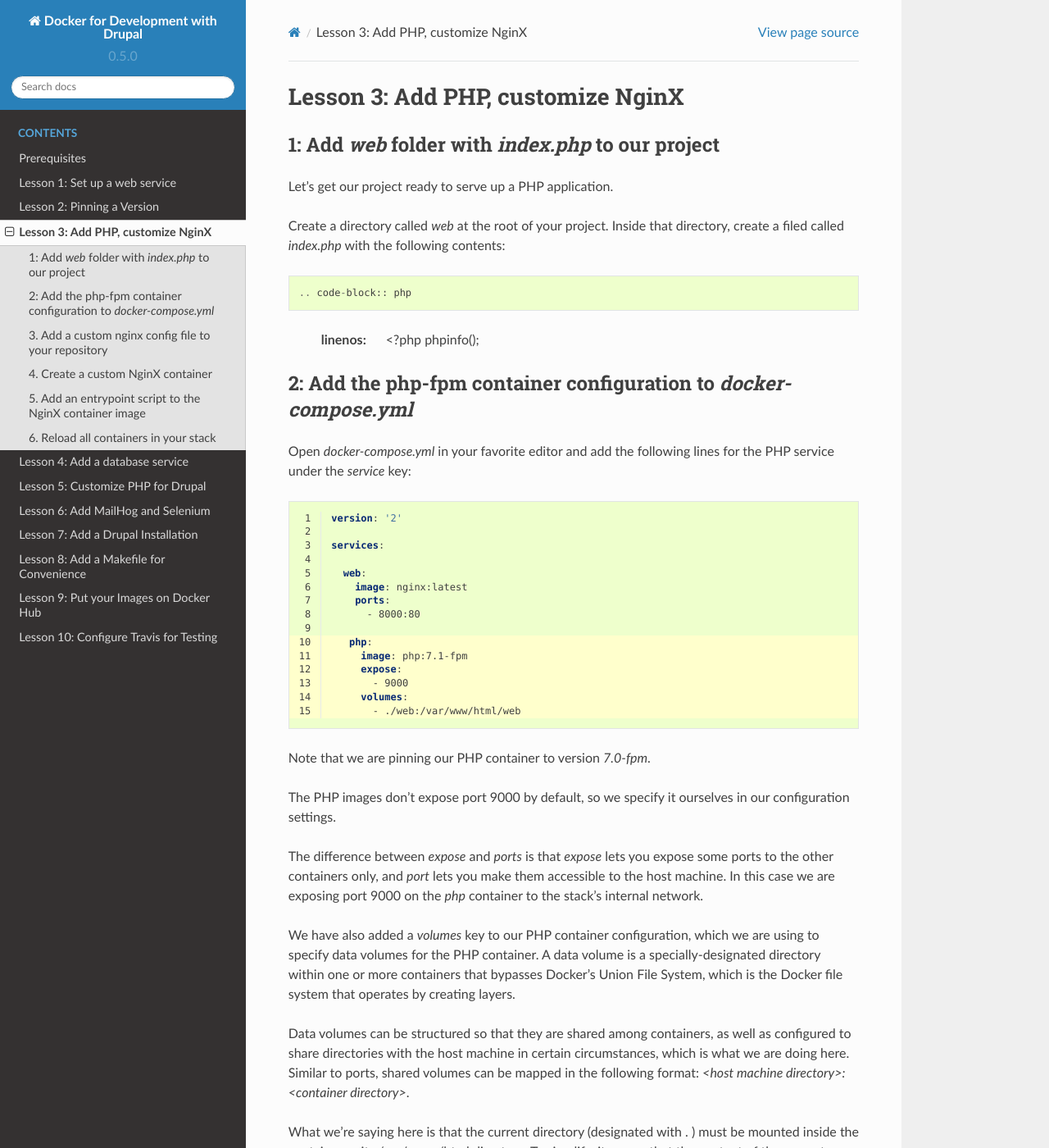
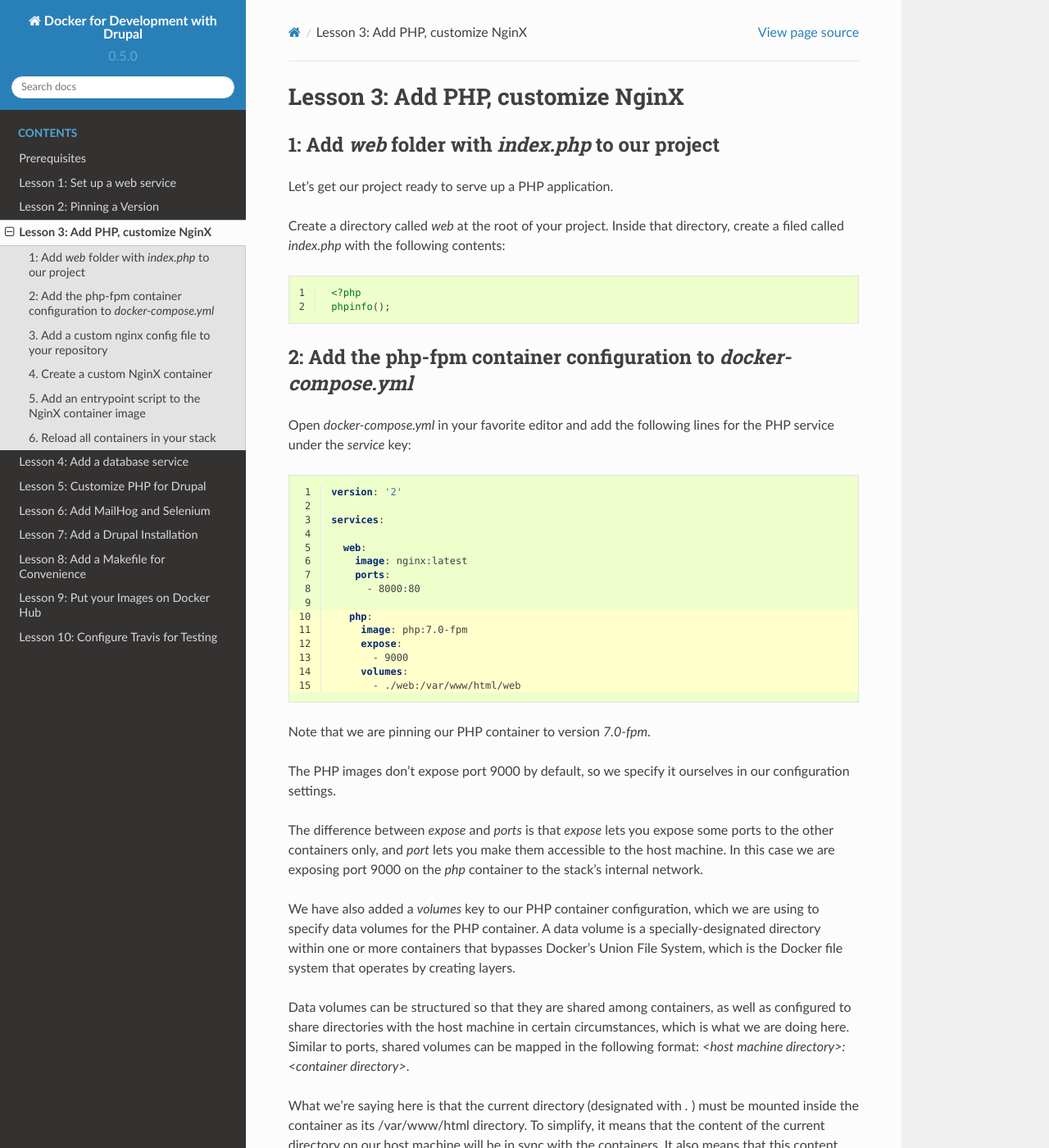
Before and after one commit to codementality/docker-for-drupal-development, a Sphinx documentation site: the page built from docs/lessonthree.rst, in a window 1280 px wide and 1400 px high. Shown: the whole window at 82% size. Built offline with Sphinx 7.4.7 and the Read the Docs theme 2.0.0, drawn with Linux system fonts in a browser that asks for light colours; some of the changed text lies outside the part shown.

Commit message:
Revisions to Lesson 3

```diff
--- a/docs/lessonthree.rst
+++ b/docs/lessonthree.rst
@@ -6,7 +6,7 @@
 
 Let's get our project ready to serve up a PHP application.
 
-Create a directory called `web` at the root of your project.  Inside that directory, create a filed called `index.php` with the following contents::
+Create a directory called `web` at the root of your project.  Inside that directory, create a filed called `index.php` with the following contents:
 
 .. code-block:: php
    :linenos:
@@ -34,7 +34,7 @@
          - 8000:80
 
       php:
-        image: php:7.1-fpm
+        image: php:7.0-fpm
         expose:
           - 9000
         volumes:
@@ -51,7 +51,8 @@
 
 Data volumes can be structured so that they are shared among containers, as well as configured to share directories with the host machine in certain circumstances, which is what we are doing here.  Similar to ports, shared volumes can be mapped in the following format:  `<host machine directory>:<container directory>`.
 
-What we're saying here is that the current directory (designated with . ) must be mounted inside the container as its /var/www/html directory. To simplify, it means that the content of the current directory on our host machine will be in sync with the containers. It also means that this content will be persistent even if we destroy the container.
+What we're saying here is that the current directory (designated with `.` ) must be mounted inside the container as its /var/www/html directory. To simplify, it means that the content of the current directory on our host machine will be in sync with the containers. It also means that this content will be persistent even if we destroy the container.
+
 More on that later.
 
 3. Add a custom nginx config file to your repository
@@ -290,6 +291,11 @@
 
     exec "$@"
 
+Let's take a look at the entrypoint script for a minute.
+
+Notice the four "if" statements...what we are doing here is taking the environment variables stored in `$NGINX_DOCROOT`, `$NGINX_MAX_BODY_SIZE`, and `$NGINX_SERVER_NAME`, and using them if they exist to replace values in our `default.conf` file.
+
+These correspond with the `environment` variables in our `docker-compose.yml` file.
 
 6. Reload all containers in your stack
 ######################################
```
